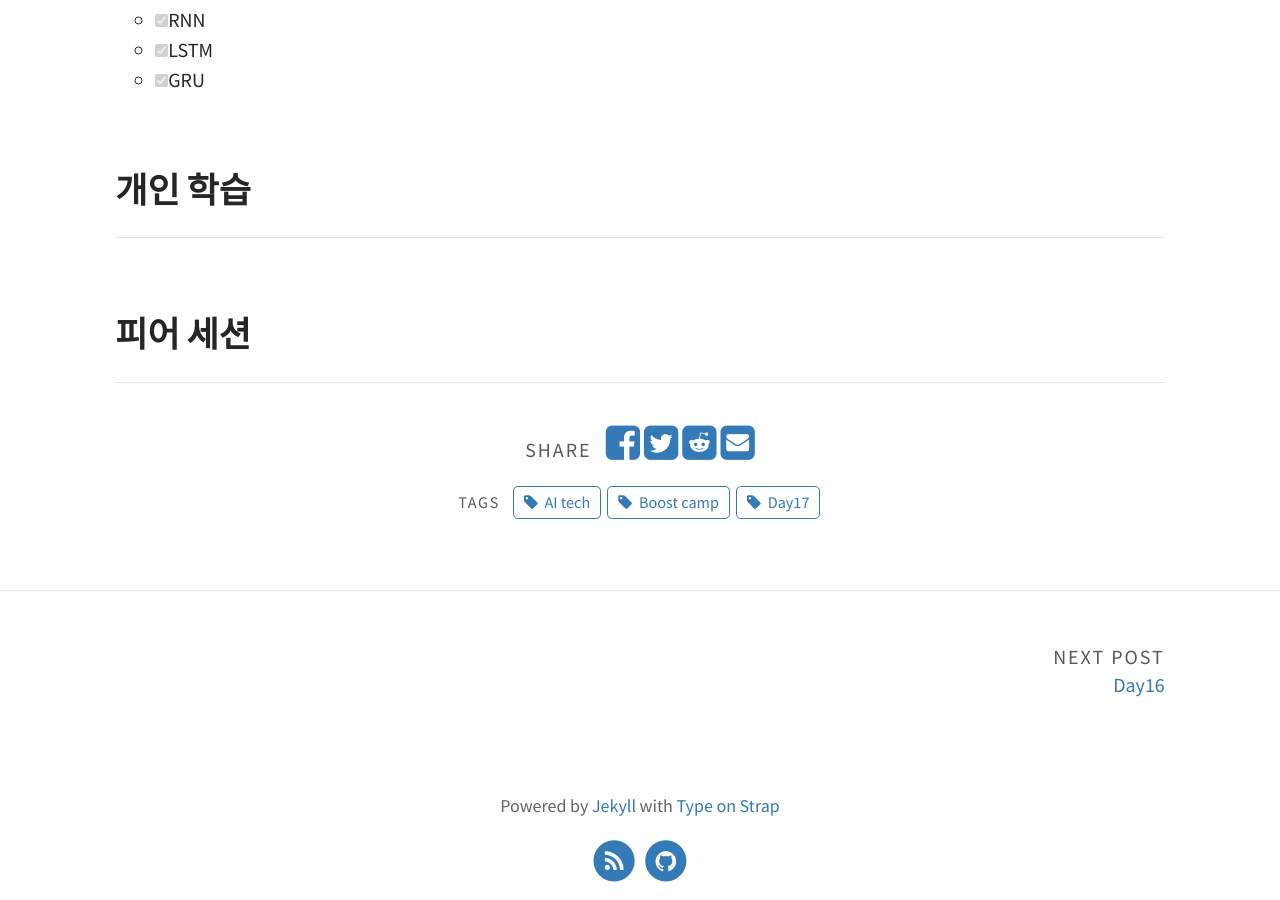
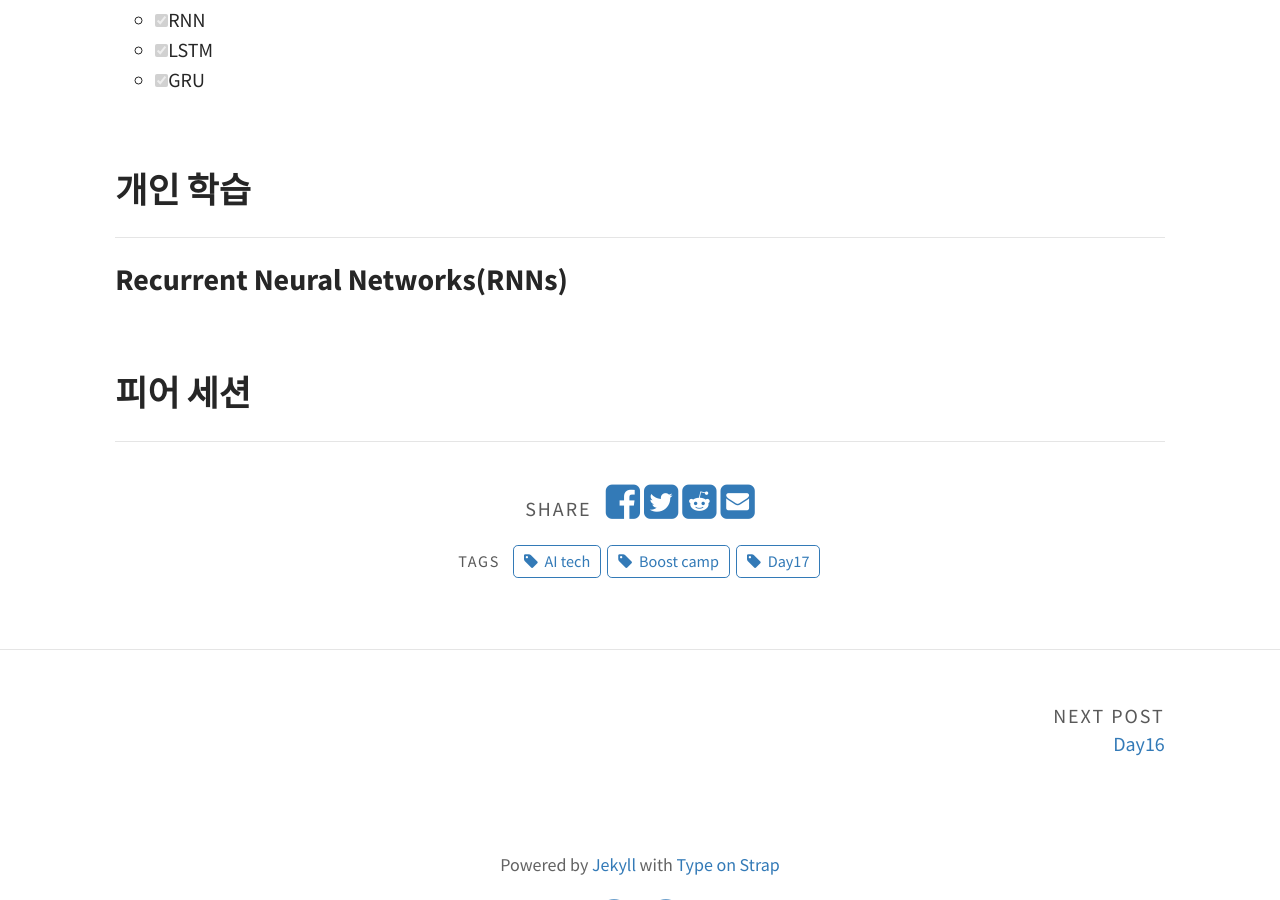
Before and after one commit to JJayy/JJayy.github.io, a Jekyll site: the page built from _posts/2020-02-16-day-17.md, in a window 1280 px wide and 900 px high, scrolled down 588 px. Built offline with Jekyll 4.4.1, drawn with Linux system fonts in a browser that asks for light colours.

Commit message:
Update 2020-02-16-day-17.md

```diff
--- a/_posts/2020-02-16-day-17.md
+++ b/_posts/2020-02-16-day-17.md
@@ -24,6 +24,8 @@ tags: [Boost camp, AI tech, Day17]
 
 ## 개인 학습
 ---
+### Recurrent Neural Networks(RNNs)
+
 
 
 <br>
```
